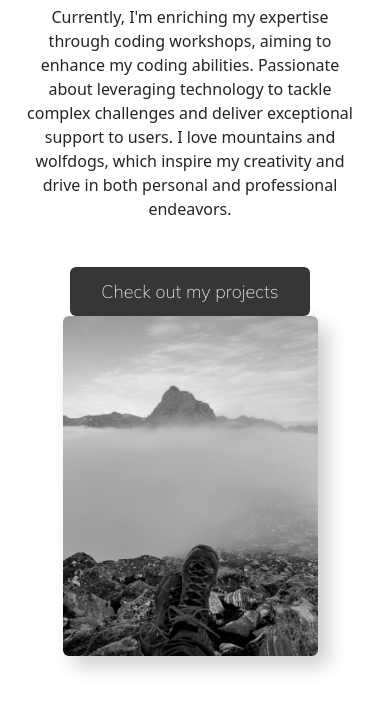
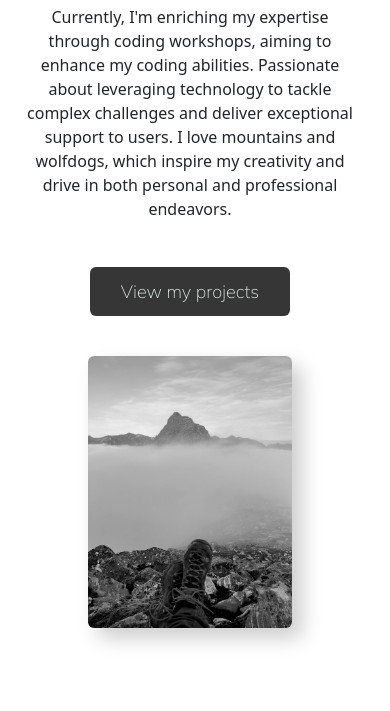
Before and after one commit to ctoloczko/week-4, a plain HTML site: page about.html in a window 390 px wide. Shown: the part 255-966 px from the top of the page. Drawn offline with nearby package versions, Linux system fonts and the light colour scheme.

Commit message:
fixed img

```diff
--- a/about.html
+++ b/about.html
@@ -39,7 +39,7 @@
             creativity and drive in both personal and professional endeavors.
           </p>
           <a class="btn btn-styling-primary mb-md-5 mb-sm-3 mt-sm-2" href="#"
-            >Check out my projects</a
+            >View my projects</a
           >
         </div>
         <div class="col-lg-6">
--- a/styles/style.css
+++ b/styles/style.css
@@ -86,9 +86,10 @@ img {
 
 .img-me {
   max-width: 75%;
+  margin-top: 40px;
 }
 
-@media (max-width: 800px) {
+@media (max-width: 900px) {
   h1 {
     font-size: 44px;
     line-height: 1;
@@ -116,4 +117,7 @@ img {
     padding-top: 40px;
     padding-left: 20px;
   }
+  .img-me {
+    max-width: 60%;
+  }
 }
```
